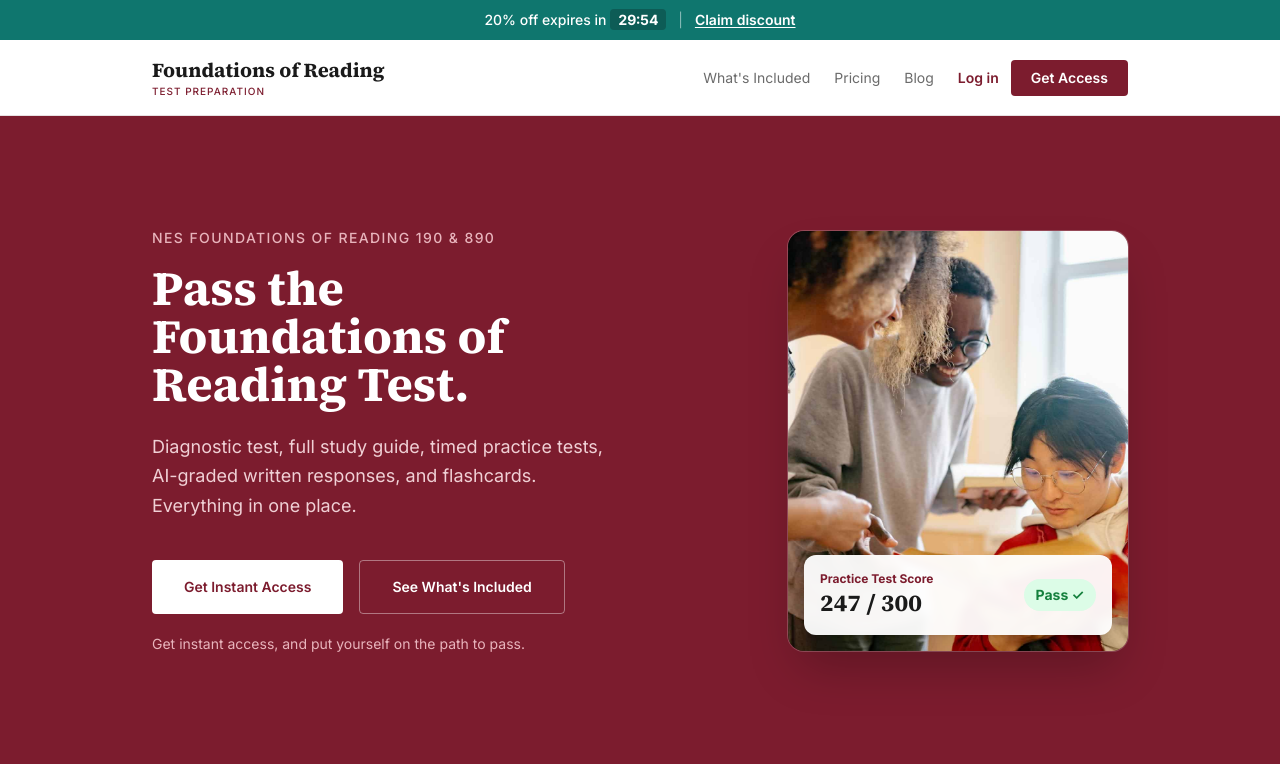
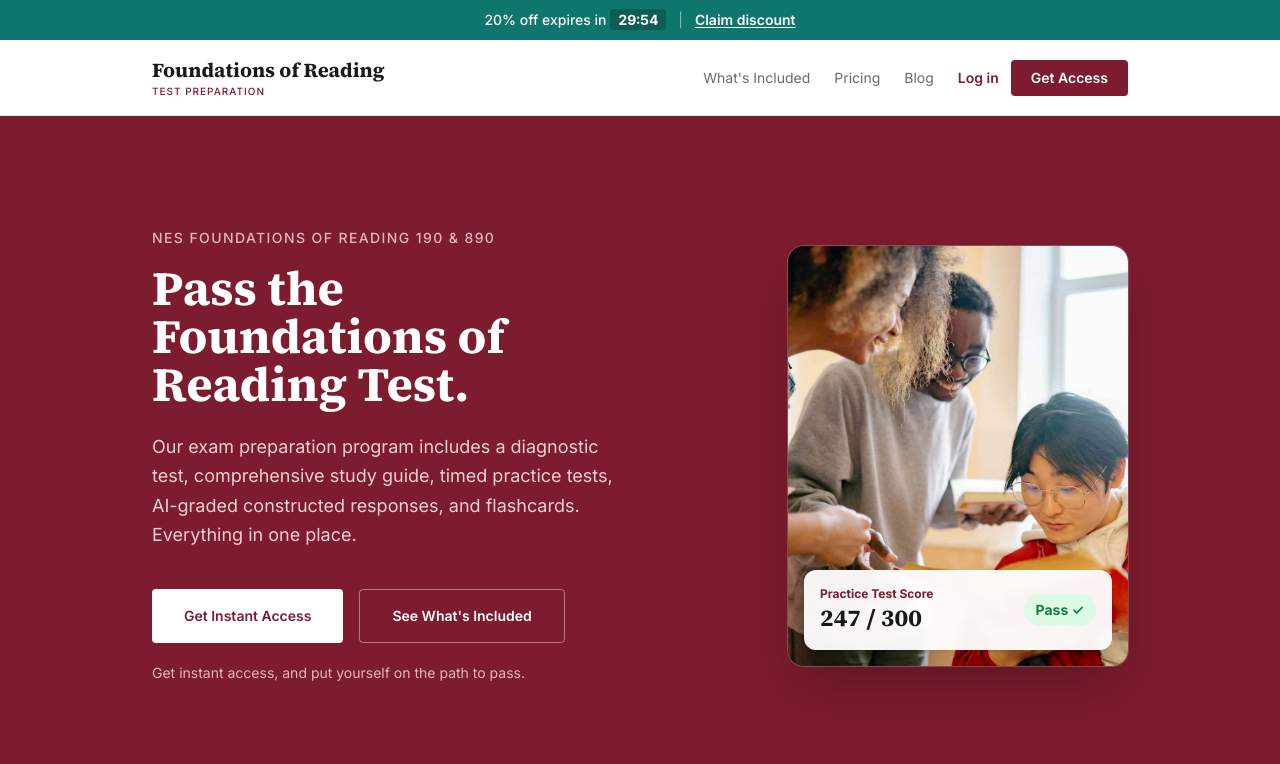
Before and after one commit to teacherprepsofficial-cloud/foundationsofreading, a Next.js app: page / in a window 1280 px wide. Shown: the top 764 px of the page. Built offline with nearby package versions, Linux system fonts and the light colour scheme; no server answers.

Commit message:
Update hero description copy
Co-Authored-By: Claude Sonnet 4.6 <noreply@anthropic.com>

```diff
--- a/app/page.tsx
+++ b/app/page.tsx
@@ -155,7 +155,7 @@ export default function HomePage() {
                   Pass the Foundations of Reading Test.
                 </h1>
                 <p className="mt-6 text-lg leading-relaxed text-[#f0d0d5]" style={{ fontFamily: 'var(--font-sans)' }}>
-                  Diagnostic test, full study guide, timed practice tests, AI-graded written responses, and flashcards. Everything in one place.
+                  Our exam preparation program includes a diagnostic test, comprehensive study guide, timed practice tests, AI-graded constructed responses, and flashcards. Everything in one place.
                 </p>
                 <div className="mt-10 flex flex-col gap-4 sm:flex-row">
                   <a href="#pricing" className="inline-flex items-center justify-center rounded bg-white px-8 py-4 text-sm font-semibold text-[#7c1c2e] transition-colors hover:bg-[#f9f0f2]" style={{ fontFamily: 'var(--font-sans)' }}>
```
